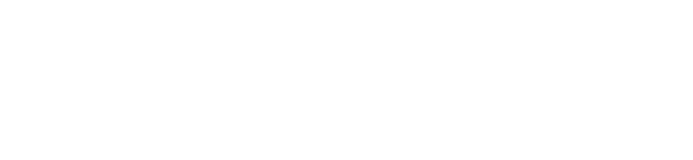
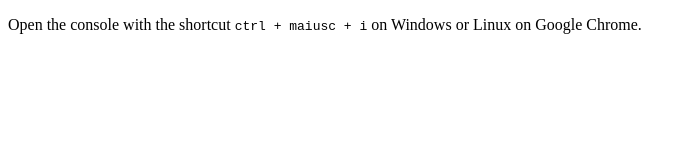
Before and after one commit to floriandanielit/homebrewlib, a website: page browser_console.html in a window 1280 px wide. Shown: the whole page, without its empty margins (0-693 px from the left). Drawn offline with Linux system fonts and the light colour scheme.

```diff
--- a/browser_console.html
+++ b/browser_console.html
@@ -1,8 +1,9 @@
+<!DOCTYPE html>
 <html>
 <head>
-  <script type="text/javascript" src="browser/homebrewlib.min.js"></script>
+  <script type="text/javascript" src="dist/homebrewlib.min.js"></script>
 </head>
-
-
-
+<body>
+<p>Open the console with the shortcut <code>ctrl + maiusc + i</code> on Windows or Linux on Google Chrome.</p>
+</body>
 </html>
```
Also changed, not shown: package.json (+9 -1 lines), 1 other file.
